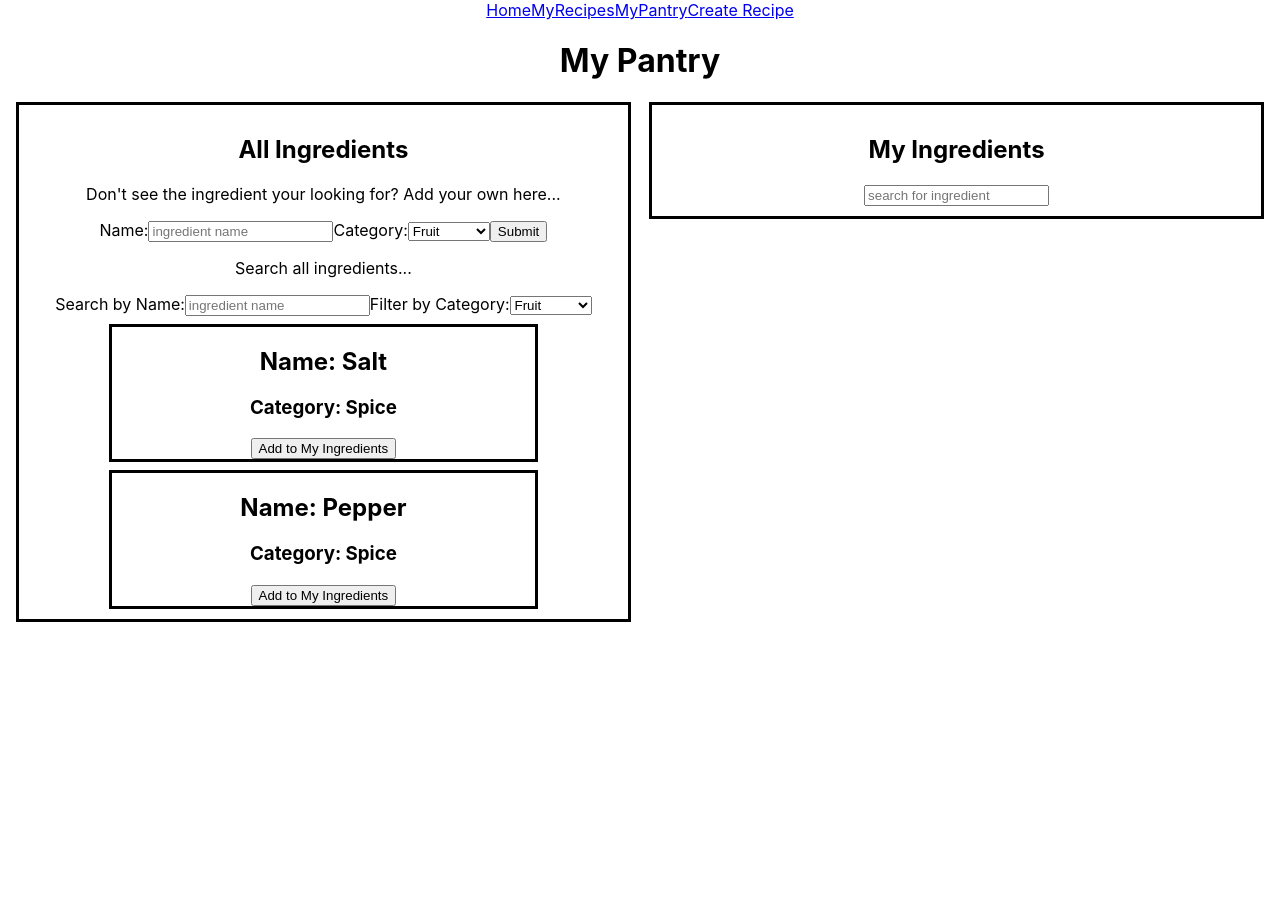
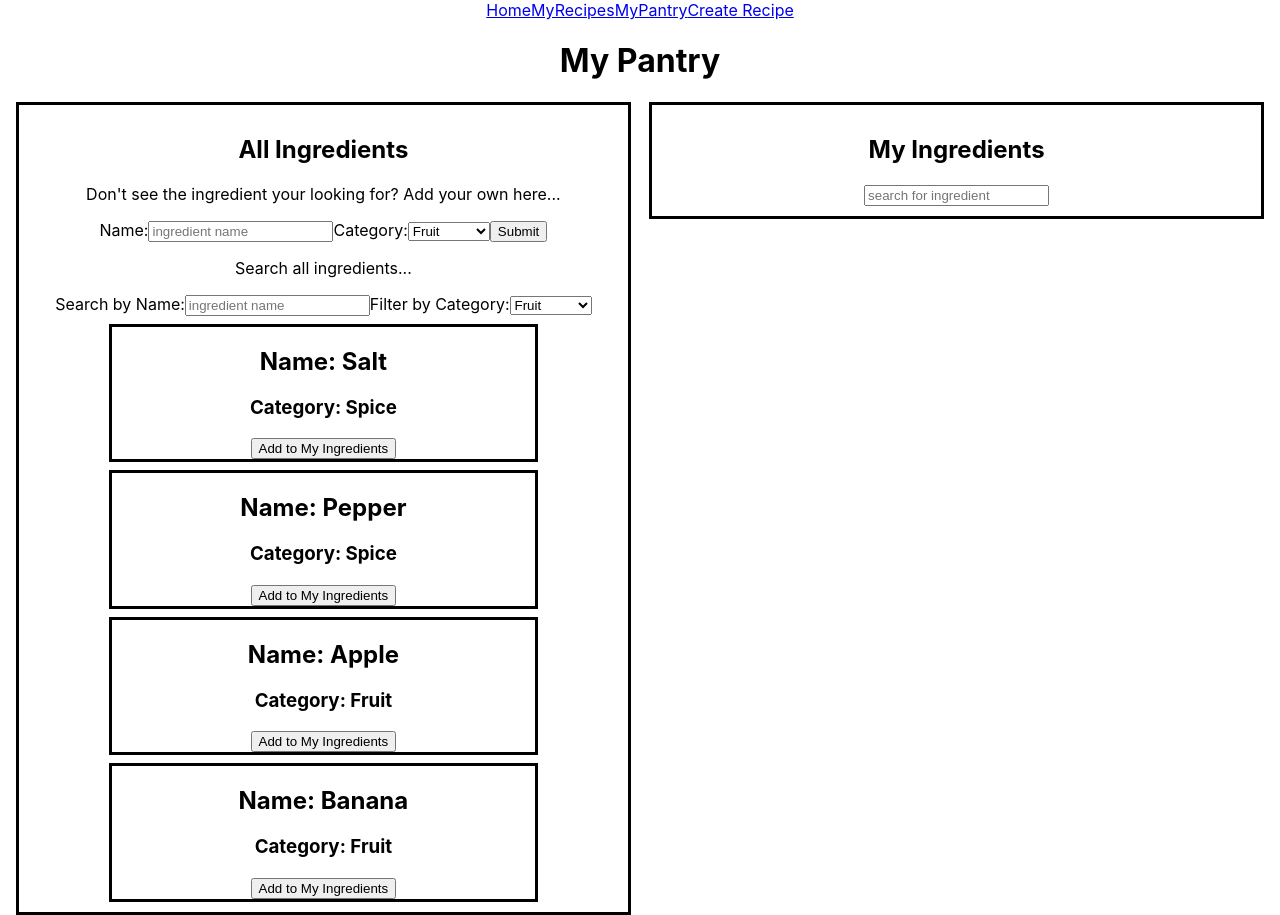
Before and after one commit to Convosable/MyPantry, a React (Create React App) app: page /mypantry in a window 1280 px wide. Before the commit the page ends 800 px from the top, so only its background shows below. Built offline with nearby package versions, Linux system fonts and the light colour scheme; data requests are answered from the project's data file.

Commit message:
adds a functioning add new ingredient form

```diff
--- a/db.json
+++ b/db.json
@@ -6,10 +6,12 @@
       "image": "https://encrypted-tbn0.gstatic.com/images?q=tbn:ANd9GcRNqfjqVRVYG9qSR-Fb5F29Lr3TZYXp8KBgVA&usqp=CAU",
       "preptime": "5 minutes",
       "cooktime": "10 minutes ",
-       "ingredients": ["salt", "pepper"]
+      "ingredients": [
+        "salt",
+        "pepper"
+      ]
     }
   ],
-
   "ingredients": [
     {
       "id": 1,
@@ -20,6 +22,16 @@
       "id": 2,
       "name": "Pepper",
       "category": "Spice"
+    },
+    {
+      "name": "Apple",
+      "category": "Fruit",
+      "id": 3
+    },
+    {
+      "name": "Banana",
+      "category": "Fruit",
+      "id": 4
     }
   ]
 }
--- a/src/App.js
+++ b/src/App.js
@@ -34,6 +34,10 @@ function App() {
     }
   }
 
+  function handleAddIngredient(ingredient) {
+    setIngredientsList([...ingredientsList, ingredient])
+  }
+
   return (
     <div className="App">
       <NavBar />
@@ -45,7 +49,7 @@ function App() {
           <MyRecipes />
         </Route>
         <Route exact path = "/mypantry">
-          <MyPantry myIngredientsList = {myIngredientsList} handleIngredientChange = {handleIngredientChange} ingredientsList = {ingredientsList} ingredientIsActive = {ingredientIsActive}/>
+          <MyPantry myIngredientsList = {myIngredientsList} handleIngredientChange = {handleIngredientChange} ingredientsList = {ingredientsList} ingredientIsActive = {ingredientIsActive} handleAddIngredient = {handleAddIngredient}/>
         </Route>
         <Route exact path = "/createrecipe">
           <CreateRecipe />
--- a/src/MyPantry.js
+++ b/src/MyPantry.js
@@ -1,7 +1,36 @@
-import React from "react";
+import React, {useState} from "react";
 import IngredientCard from "./IngredientCard";
 
-function MyPantry({ingredientsList, myIngredientsList, handleIngredientChange, ingredientIsActive}) {
+function MyPantry({ingredientsList, myIngredientsList, handleIngredientChange, ingredientIsActive, handleAddIngredient}) {
+
+    const [formData, setFormData] = useState({
+        name: "",
+        category: "Fruit"
+    })
+
+    function handleSubmit(e) {
+        e.preventDefault();
+        const ingredientData = {
+            name: formData.name,
+            category: formData.category
+        }
+        fetch(`http://localhost:3000/ingredients`, {
+            method: "POST",
+            headers: {
+                "Content-Type": "application/json",
+            },
+            body: JSON.stringify(ingredientData)
+        })
+        .then(r=>r.json())
+        .then(newIngredient => handleAddIngredient(newIngredient))
+    }
+
+    function handleChange(e) {
+        setFormData({
+            ...formData,
+            [e.target.name]: e.target.value
+        })
+    }
 
     return (
         <div>
@@ -9,12 +38,12 @@ function MyPantry({ingredientsList, myIngredientsList, handleIngredientChange, i
             <div className = "ingredientcontainer">
                 <h2>All Ingredients</h2>
                 <p>Don't see the ingredient your looking for? Add your own here...</p>
-                <form>
+                <form onSubmit={handleSubmit}>
                     <label>Name:
-                        <input type="text" placeholder="ingredient name"></input>
+                        <input onChange = {handleChange} type="text" placeholder="ingredient name" name = "name" value = {formData.name}></input>
                     </label>
                     <label>Category:
-                        <select name="category">
+                        <select onChange = {handleChange} name="category" value = {formData.category}>
                             <option value="Fruit">Fruit</option>
                             <option value="Vegetable">Vegetable</option>
                             <option value="Meat">Meat</option>
```
Lines whose indentation alone changed are shown as unchanged.
